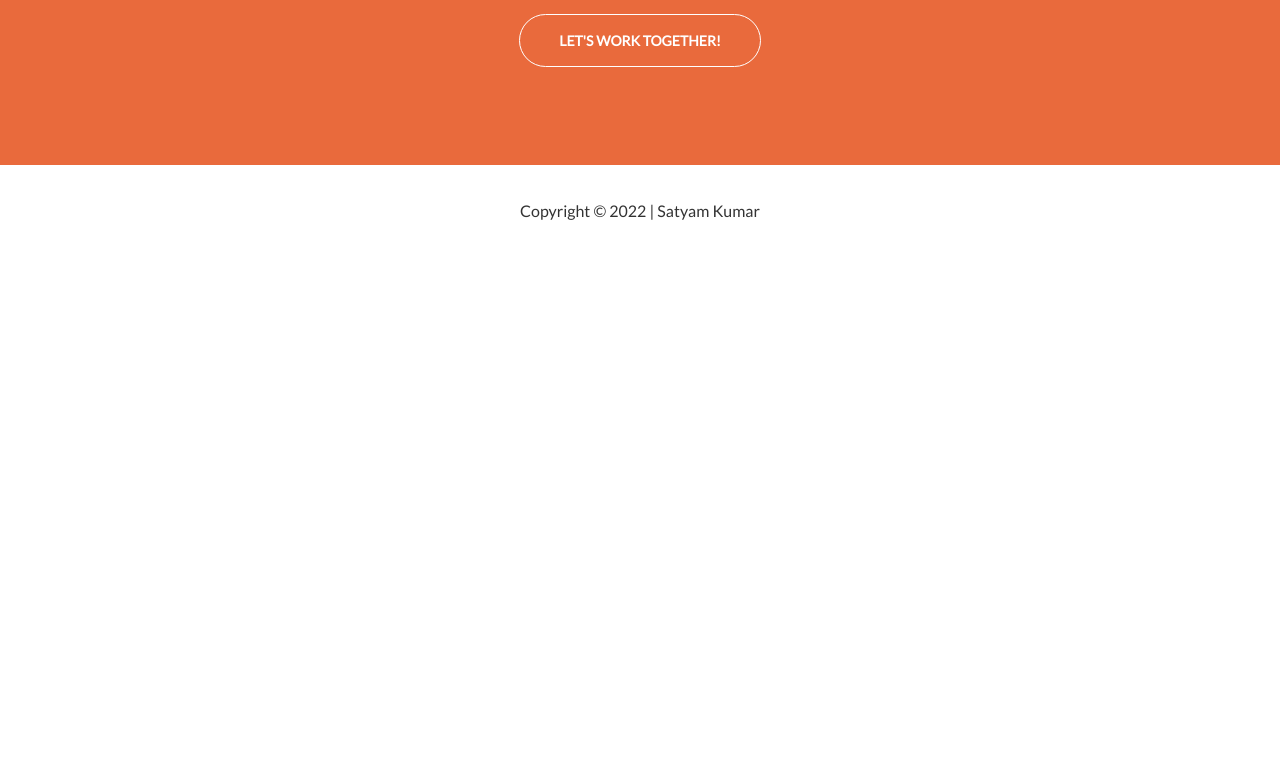
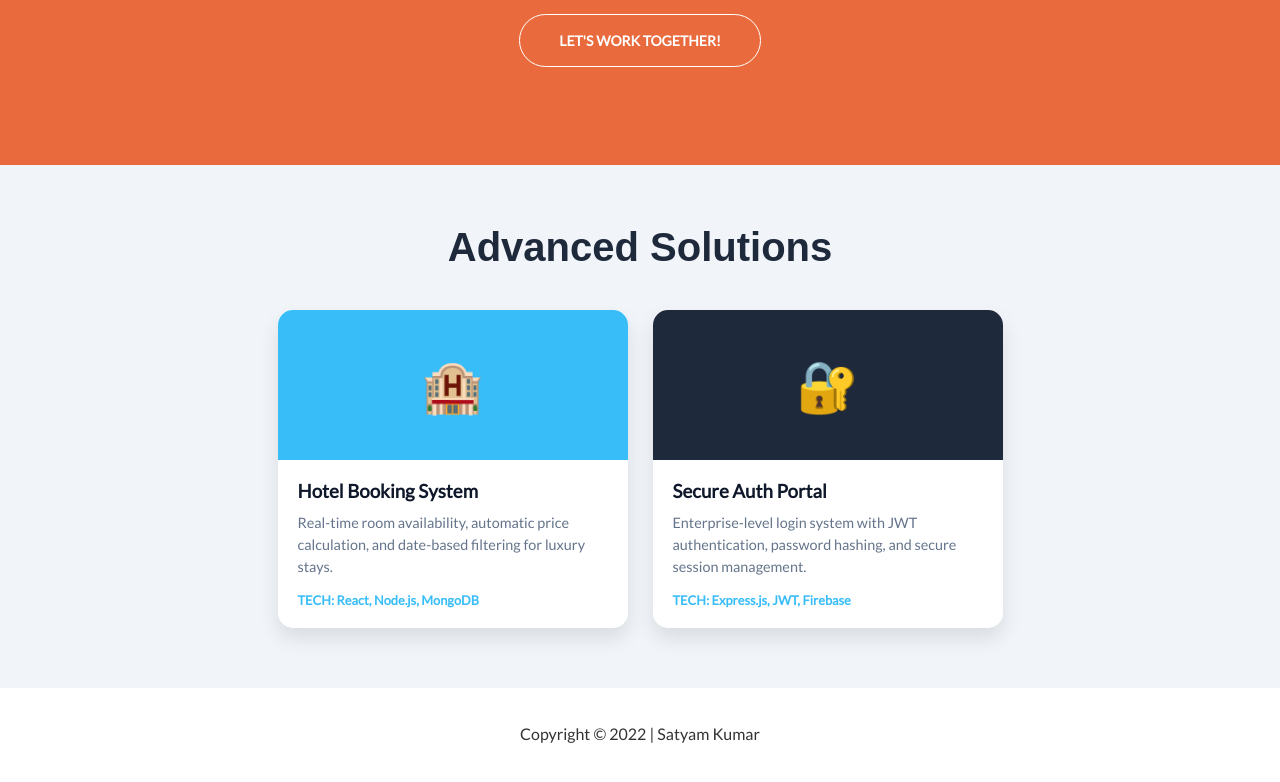
Before and after one commit to Satyam8009/PERSONAL-PORTFOLIO-WEBSITE, a website: page index.html in a window 1280 px wide. Shown: the part 2494-3276 px from the top of the page. Before the commit the page ends 2809 px from the top, so only its background shows below. Drawn offline with nearby package versions, Linux system fonts and the light colour scheme.

Commit message:
Update index.html

```diff
--- a/index.html
+++ b/index.html
@@ -160,7 +160,31 @@
             <p>I'm currently available for work.</p>
             <a href="https://www.linkedin.com/in/satyam-kumar-756322189/" class="workTogether">Let's work together!</a>
         </section>
+<section id="advanced-projects" style="padding: 60px 20px; background: #f1f5f9; text-align: center;">
+    <h2 style="font-size: 2.5rem; color: #1e293b; margin-bottom: 40px; font-family: sans-serif;">Advanced Solutions</h2>
 
+    <div style="display: flex; flex-wrap: wrap; justify-content: center; gap: 25px; max-width: 1200px; margin: 0 auto;">
+
+        <div style="background: white; border-radius: 15px; width: 350px; overflow: hidden; box-shadow: 0 10px 20px rgba(0,0,0,0.1); text-align: left;">
+            <div style="background: #38bdf8; height: 150px; display: flex; align-items: center; justify-content: center; font-size: 50px;">🏨</div>
+            <div style="padding: 20px;">
+                <h3 style="color: #0f172a; margin-bottom: 10px;">Hotel Booking System</h3>
+                <p style="color: #64748b; font-size: 0.9rem; line-height: 1.5;">Real-time room availability, automatic price calculation, and date-based filtering for luxury stays.</p>
+                <div style="margin-top: 15px; font-weight: bold; color: #38bdf8; font-size: 0.8rem;">TECH: React, Node.js, MongoDB</div>
+            </div>
+        </div>
+
+        <div style="background: white; border-radius: 15px; width: 350px; overflow: hidden; box-shadow: 0 10px 20px rgba(0,0,0,0.1); text-align: left;">
+            <div style="background: #1e293b; height: 150px; display: flex; align-items: center; justify-content: center; font-size: 50px;">🔐</div>
+            <div style="padding: 20px;">
+                <h3 style="color: #0f172a; margin-bottom: 10px;">Secure Auth Portal</h3>
+                <p style="color: #64748b; font-size: 0.9rem; line-height: 1.5;">Enterprise-level login system with JWT authentication, password hashing, and secure session management.</p>
+                <div style="margin-top: 15px; font-weight: bold; color: #38bdf8; font-size: 0.8rem;">TECH: Express.js, JWT, Firebase</div>
+            </div>
+        </div>
+
+    </div>
+</section>
         <!-- Footer -->
         <footer>
             <p>Copyright &copy; 2022 | Satyam Kumar</p>
```
